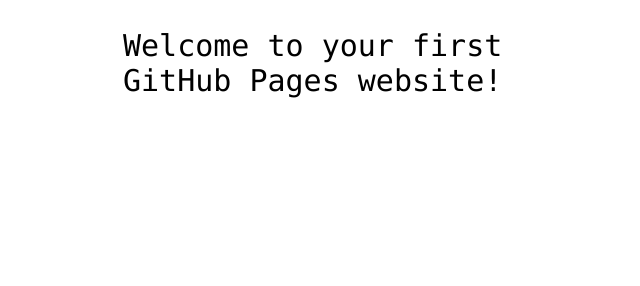
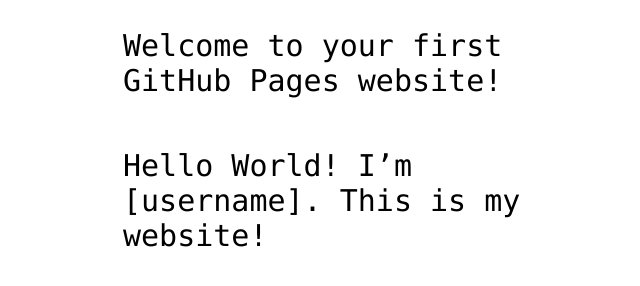
Before and after one commit to kebartle/hello-world, a plain HTML site: page index.html in a window 1280 px wide. Shown: the part 360-646 px from the top of the page, without its empty margins (317-957 px from the left). Drawn offline with Linux system fonts and the light colour scheme.

Commit message:
Update index.html
added <p>Hello World! I’m [username]. This is my website!</p>

```diff
--- a/index.html
+++ b/index.html
@@ -13,6 +13,6 @@
 
 <!-- Change this code here by copy and pasting your template on line 15 -->
 <p>Welcome to your first GitHub Pages website!</p>
-
+  <p>Hello World! I’m [username]. This is my website!</p>
 </body>
 </html>
```
